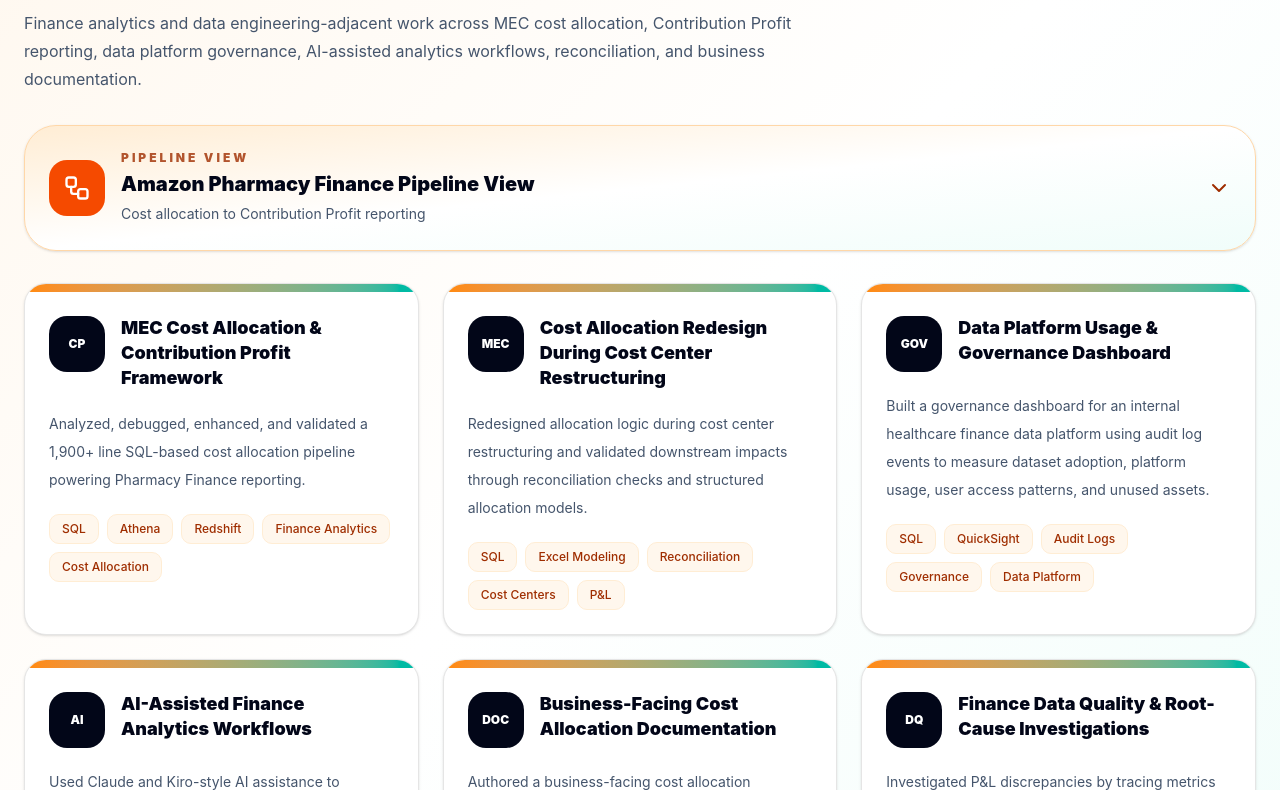
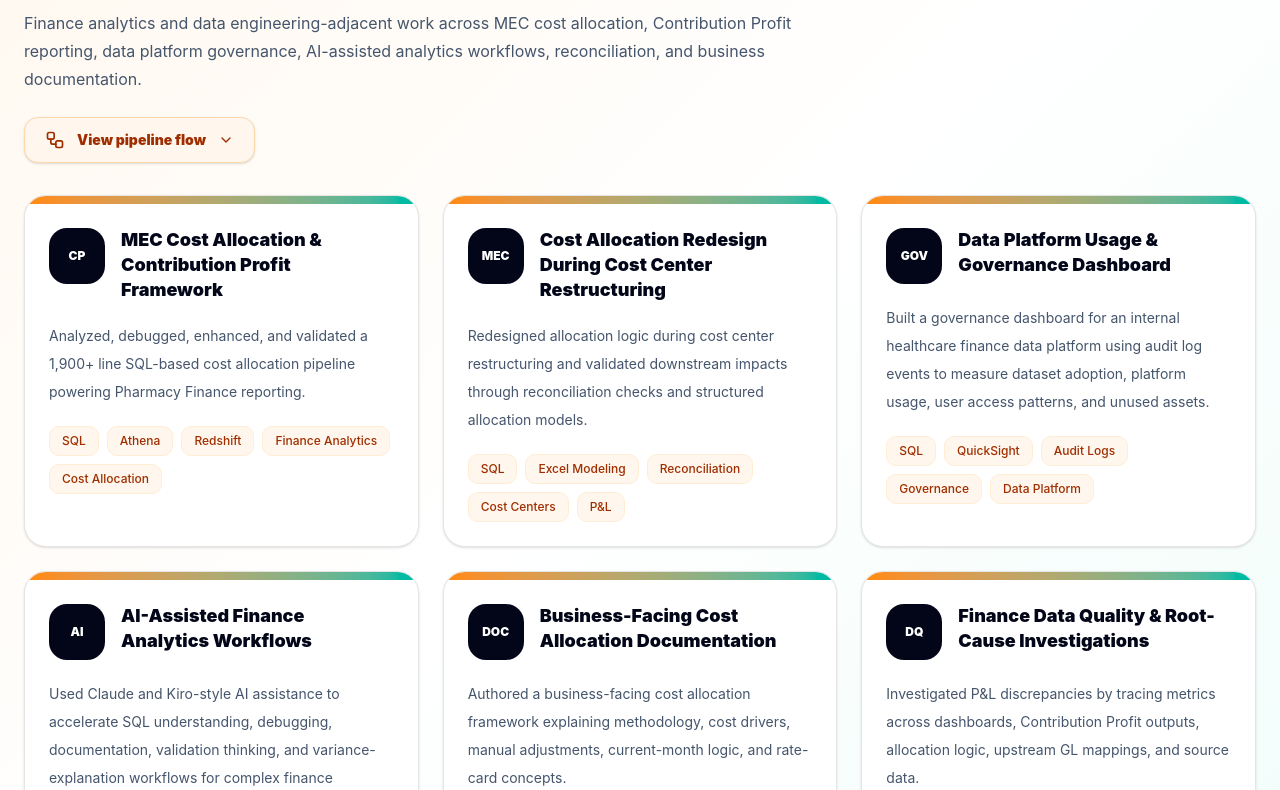
Before and after one commit to Maddy123-sehg/madhvika-portfolio, a Next.js app: page / in a window 1280 px wide. Shown: the part 2330-3120 px from the top of the page. Built offline with nearby package versions, Linux system fonts and the light colour scheme.

Commit message:
Make pipeline views button expandable

```diff
--- a/app/page.tsx
+++ b/app/page.tsx
@@ -496,25 +496,38 @@
   };
   theme: "orange" | "sky";
 }) {
-  const themeClasses =
+  const buttonClasses =
     theme === "orange"
-      ? "from-orange-100 via-white to-teal-50 border-orange-200 text-orange-800"
-      : "from-sky-100 via-white to-blue-50 border-sky-200 text-sky-800";
+      ? "border-orange-200 bg-orange-50 text-orange-800 hover:bg-orange-100"
+      : "border-sky-200 bg-sky-50 text-sky-800 hover:bg-sky-100";
+
+  const panelClasses =
+    theme === "orange"
+      ? "border-orange-200 bg-gradient-to-br from-orange-50 via-white to-teal-50"
+      : "border-sky-200 bg-gradient-to-br from-sky-50 via-white to-blue-50";
 
   const iconClasses = theme === "orange" ? "bg-orange-600" : "bg-sky-600";
 
   return (
-    <details
-      className={`group mt-8 rounded-[2rem] border bg-gradient-to-br p-6 shadow-sm ${themeClasses}`}
+    <details className="group mt-6">
+      <summary
+        className={`inline-flex cursor-pointer list-none items-center gap-3 rounded-xl border px-5 py-3 text-sm font-black shadow-sm transition ${buttonClasses}`}
       >
-      <summary className="flex cursor-pointer list-none items-center justify-between gap-4">
-        <div className="flex items-center gap-4">
-          <div className={`flex h-14 w-14 items-center justify-center rounded-2xl text-white ${iconClasses}`}>
-            <Workflow className="h-7 w-7" />
+        <Workflow className="h-5 w-5" />
+        View pipeline flow
+        <ChevronDown className="h-4 w-4 transition group-open:rotate-180" />
+      </summary>
+
+      <div className={`mt-5 rounded-[2rem] border p-6 shadow-sm ${panelClasses}`}>
+        <div className="flex items-start gap-4">
+          <div
+            className={`flex h-12 w-12 shrink-0 items-center justify-center rounded-2xl text-white ${iconClasses}`}
+          >
+            <Workflow className="h-6 w-6" />
           </div>
 
           <div>
-            <p className="text-xs font-black uppercase tracking-[0.25em] opacity-80">
+            <p className="text-xs font-black uppercase tracking-[0.25em] text-slate-500">
               Pipeline view
             </p>
             <h3 className="mt-1 text-xl font-black text-slate-950">{flow.title}</h3>
@@ -522,18 +535,19 @@
           </div>
         </div>
 
-        <ChevronDown className="h-6 w-6 shrink-0 transition group-open:rotate-180" />
-      </summary>
-
         <div className="mt-6 grid gap-3 md:grid-cols-7">
           {flow.steps.map((step, index) => (
-          <div key={step} className="relative rounded-2xl border border-white/80 bg-white p-4 shadow-sm">
+            <div
+              key={step}
+              className="rounded-2xl border border-slate-200 bg-white p-4 shadow-sm"
+            >
               <div className="mb-3 flex h-8 w-8 items-center justify-center rounded-full bg-slate-950 text-sm font-black text-white">
                 {index + 1}
               </div>
               <p className="text-sm font-semibold leading-6 text-slate-800">{step}</p>
             </div>
           ))}
+        </div>
       </div>
     </details>
   );
```
Lines whose indentation alone changed are shown as unchanged.
